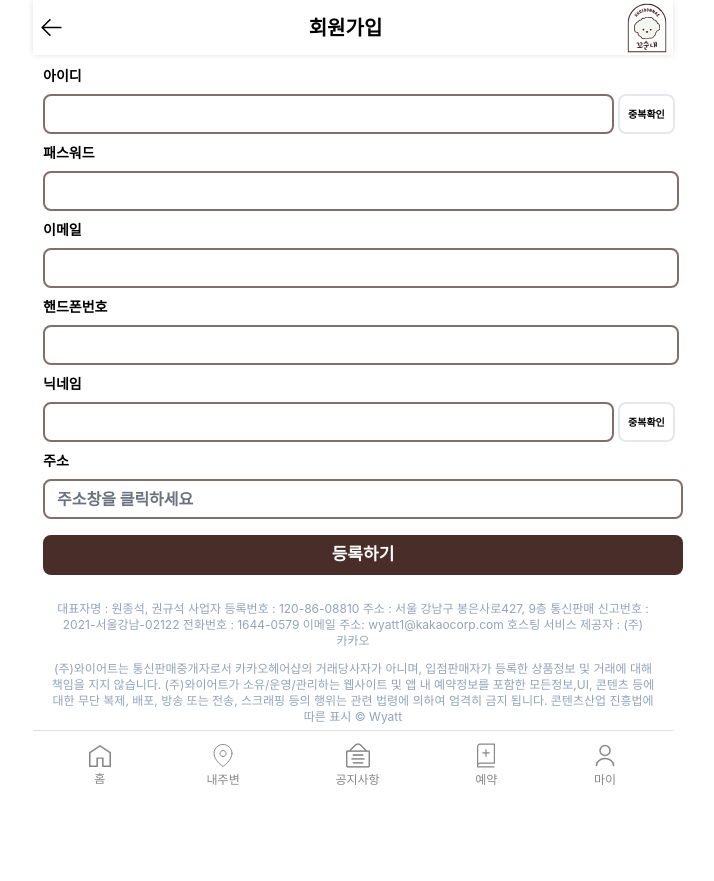
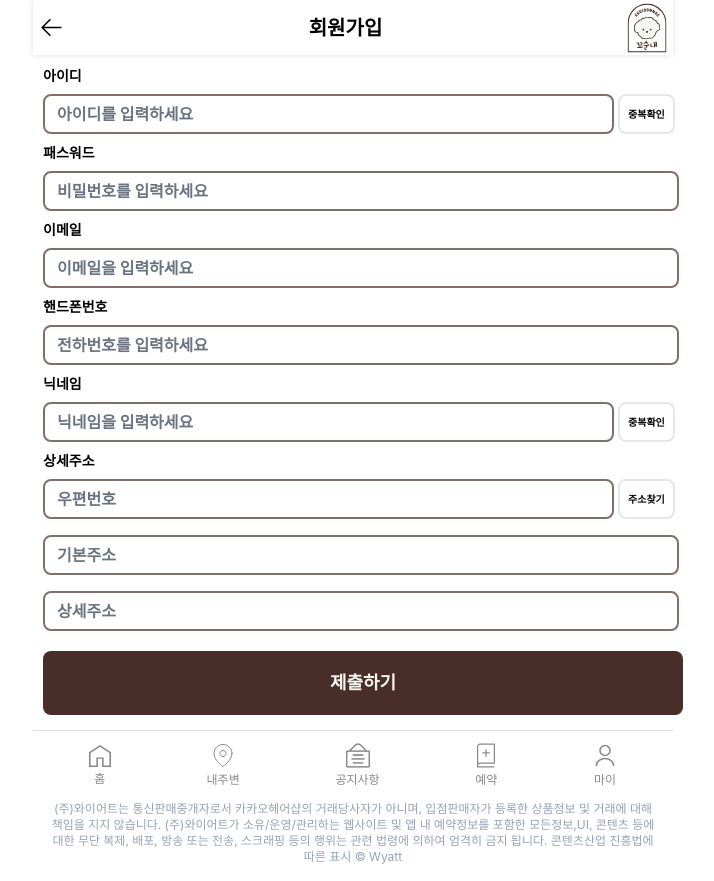
Before and after one commit to super-coding-3/kkosoonnae, a React (Create React App) app: page /signup in a window 1280 px wide. Shown: the whole page, without its empty margins (287-1001 px from the left). Before the commit the page ends 800 px from the top, so only its background shows below. Built offline with nearby package versions, Linux system fonts and the light colour scheme.

Commit message:
[fix]우편번호/기본주소/상세주소 필드 나눔, fields데이터 분리

```diff
--- /dev/null
+++ b/src/components/signup/FormFields.tsx
@@ -0,0 +1,44 @@
+import React from 'react';
+
+const formFields =  [
+    {
+      name: "id",
+      label: "아이디",
+      type: "text",
+      placeholder: "아이디를 입력하세요",
+    },
+    {
+      name: "password",
+      label: "패스워드",
+      type: "password",
+      placeholder: "비밀번호를 입력하세요",
+    },
+    {
+      name: "email",
+      label: "이메일",
+      type: "email",
+      placeholder: "이메일을 입력하세요",
+    },
+    {
+      name: "phoneNumber",
+      label: "핸드폰번호",
+      type: "tel",
+      placeholder: "전하번호를 입력하세요",
+    },
+    {
+      name: "nickName",
+      label: "닉네임",
+      type: "text",
+      placeholder: "닉네임을 입력하세요",
+    },
+    {
+      name: "postCode",
+      label: "상세주소",
+      type: "text",
+      placeholder: "우편번호",
+    },
+    { name: "address", type: "text", placeholder: "기본주소" },
+    { name: "addressDetail", type: "text", placeholder: "상세주소" },
+  ];
+
+export default formFields;
--- a/src/components/signup/Main.tsx
+++ b/src/components/signup/Main.tsx
@@ -4,14 +4,9 @@ import styled from "styled-components";
 import { MAIN_LIGHT_COLOR } from "../../constans/color";
 import * as Yup from "yup";
 import Postcode from "./PostCode";
-const formFields = [
-  { name: "id", label: "아이디", type: "text" },
-  { name: "password", label: "패스워드", type: "password" },
-  { name: "email", label: "이메일", type: "email" },
-  { name: "phoneNumber", label: "핸드폰번호", type: "tel" },
-  { name: "nickName", label: "닉네임", type: "text" },
-];
+import formFields from "./FormFields";
 
+//유효성 검사 식과 YUP 을 이용한 유효성 검사
 const Regex =
   /^(?=.*[a-z])(?=.*[A-Z])(?=.*\d)(?=.*[@$!%*?&])[A-Za-z\d@$!%*?&]{6,}$/;
 
@@ -19,13 +14,23 @@ const SignupSchema = Yup.object().shape({
   id: Yup.string().matches(
     Regex,
     "아이디는 숫자,대문자, 특수문자 를 포함한 6자리 이상이어야 합니다"
-  ),
+  ).required('아이디는 필수입니다'),
 
   password: Yup.string().matches(
     Regex,
     "비밀번호는 숫자,대문자, 특수문자 를 포함한 6자리 이상이어야 합니다"
-  ),
+  ).required("비밀번호는 필수입니다"),
+  email: Yup.string()
+    .email("올바른 이메일 형식을 입력하세요")
+    .required("이메일은 필수입니다."),
+  phoneNumber: Yup.string().required("핸드폰번호는 필수입니다."),
+  nickName: Yup.string().required("닉네임은 필수입니다."),
+  postCode: Yup.string().required("우편번호는 필수입니다."),
+  address: Yup.string().required("기본주소는 필수입니다."),
+  addressDetail: Yup.string().required("상세주소는 필수입니다."),
 });
+
+// 메인 코드
 
 const Main: React.FC = () => {
   const [showPostcode, setShowPostcode] = useState(false);
@@ -53,7 +58,9 @@ const Main: React.FC = () => {
           email: "",
           phoneNumber: "",
           nickName: "",
+          postCode: "",
           address: "",
+          addressDetail: "",
         }}
         validationSchema={SignupSchema}
         onSubmit={(values, { setSubmitting }) => {
@@ -61,7 +68,7 @@ const Main: React.FC = () => {
           setSubmitting(false);
         }}
       >
-        {({ setFieldValue, isSubmitting }) => (
+        {({ setFieldValue, isValid, dirty }) => (
           <Form>
             {formFields.map((field) => (
               <ForminputDiv key={field.name}>
@@ -70,6 +77,7 @@ const Main: React.FC = () => {
                   <Field
                     type={field.type}
                     name={field.name}
+                    placeholder={field.placeholder}
                     className="rounded-lg mt-2 mb-2 w-full border-solid border-2 h-10 mr-1"
                     style={{ borderColor: MAIN_LIGHT_COLOR }}
                   />
@@ -81,42 +89,41 @@ const Main: React.FC = () => {
                       중복확인
                     </button>
                   )}
+                  {["postCode"].includes(field.name) && (
+                    <button
+                      type="button"
+                      onClick={() => setShowPostcode(true)}
+                      className="rounded-lg border-solid border-main-light-color border-2 text-[10px] w-16 h-10 mt-2 mr-2 "
+                    >
+                      주소찾기
+                    </button>
+                  )}
                 </FieldWithButtonDiv>
-                {["id", "password"].includes(field.name) && (
+
                 <ErrorMessage
                   name={field.name}
                   component={StyledErrorMessage}
                   className="error-message"
                 />
-                )}
-              </ForminputDiv>
-            ))}
-            <ForminputDiv>
-              <label htmlFor="adress">주소</label>
-              <Field
-                type="text"
-                name="address"
-                placeholder="주소창을 클릭하세요"
-                className="rounded-lg mt-2 mb-2 w-full border-solid border-2 h-10 mr-1"
-                style={{ borderColor: MAIN_LIGHT_COLOR }}
-                onClick={() => setShowPostcode(true)}
-              />
                 {showPostcode && (
                   <div ref={modalRef}>
                     <Postcode
-                    onAddressSelect={(address) => {
-                      setFieldValue("address", address);
+                      onAddressSelect={(addressData) => {
+                        setFieldValue("postCode", addressData.postCode);
+                        setFieldValue("address", addressData.address);
+                        setFieldValue(
+                          "addressDetail",
+                          addressData.addressDetail
+                        );
                         setShowPostcode(false);
                       }}
                     />
                   </div>
                 )}
               </ForminputDiv>
-            <button
-              type="submit"
-              className="w-[100%] h-10 bg-MAIN_COLOR rounded-lg text-[17px] text-[#ffffff] mt-2 "
-            >
-              등록하기
+            ))}
+            <button className="w-full bg-MAIN_COLOR text-MAIN_IVORY h-16 rounded-lg text-lg mt-3">
+              제출하기
             </button>
           </Form>
         )}
--- a/src/components/signup/PostCode.tsx
+++ b/src/components/signup/PostCode.tsx
@@ -2,25 +2,31 @@ import React from 'react';
 import DaumPostcode from 'react-daum-postcode';
 
 interface PostcodeProps {
-  onAddressSelect: (address: string) => void;
+  onAddressSelect: (addressData: { postCode: string; address: string; addressDetail: string }) => void;
 }
 
 const Postcode: React.FC<PostcodeProps> = ({ onAddressSelect }) => {
   const handleComplete = (data:any) => {
-    let fullAddress = data.address;
-    let extraAddress = '';
+    // let fullAddress = data.address;
+    // let extraAddress = '';
 
-    if (data.addressType === 'R') {/*R은 도로명 주소 를 뜻합니다!  */} {
-      if (data.bname !== '') {
-        extraAddress += data.bname;
-      }
-      if (data.buildingName !== '') {
-        extraAddress += (extraAddress !== '' ? ` ${data.buildingName}` : data.buildingName);
-      }
-      fullAddress += (extraAddress !== '' ? ` (${extraAddress})` : '');
+    // if (data.addressType === 'R') {/*R은 도로명 주소 를 뜻합니다!  */} {
+    //   if (data.bname !== '') {
+    //     extraAddress += data.bname;
+    //   }
+    //   if (data.buildingName !== '') {
+    //     extraAddress += (extraAddress !== '' ? ` ${data.buildingName}` : data.buildingName);
+    //   }
+    //   fullAddress += (extraAddress !== '' ? ` (${extraAddress})` : '');
+    // }
+
+    const addressData = {
+      postCode:data.zonecode,
+      address:data.address,
+      addressDetail:'',
     }
 
-    onAddressSelect(fullAddress);
+    onAddressSelect(addressData);
   };
 
   return <DaumPostcode onComplete={handleComplete} className='block absolute top-24 w-full h-96 p-2 z-50'  theme={themeObj}/>;
```
Lines whose indentation alone changed are shown as unchanged.
